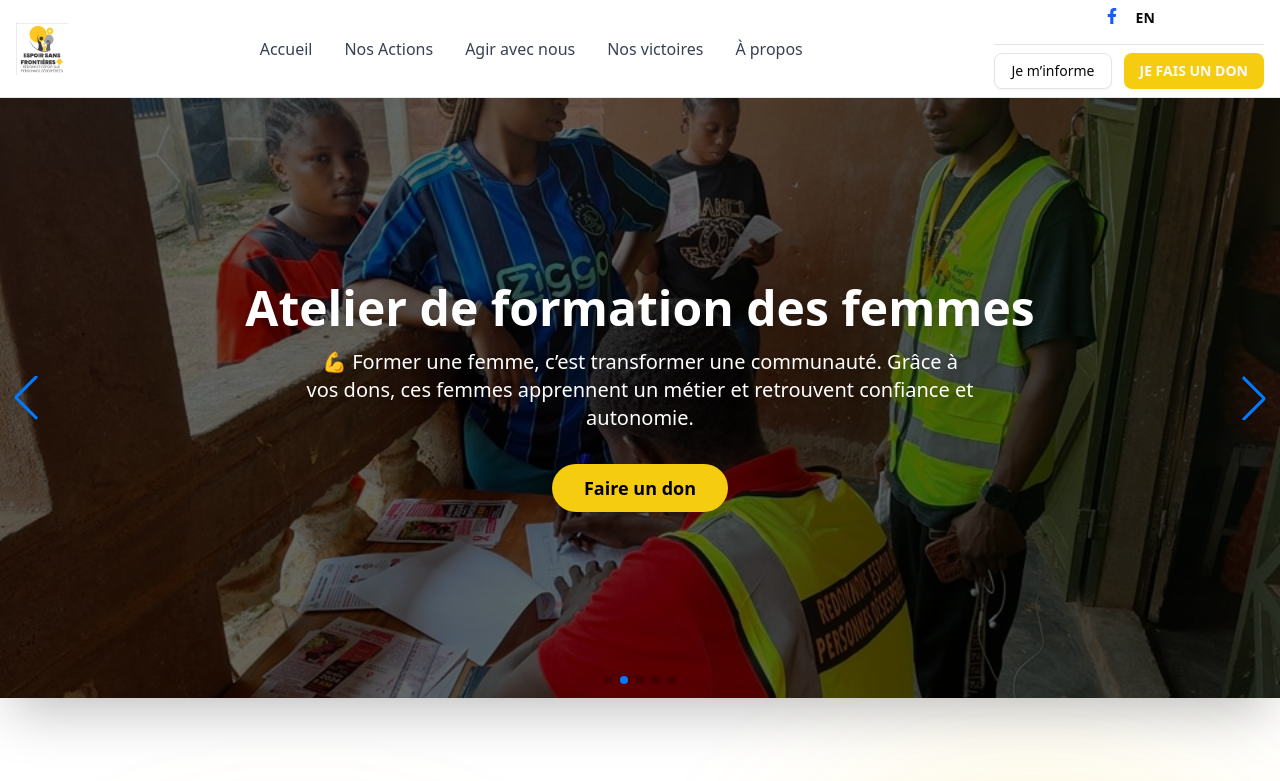
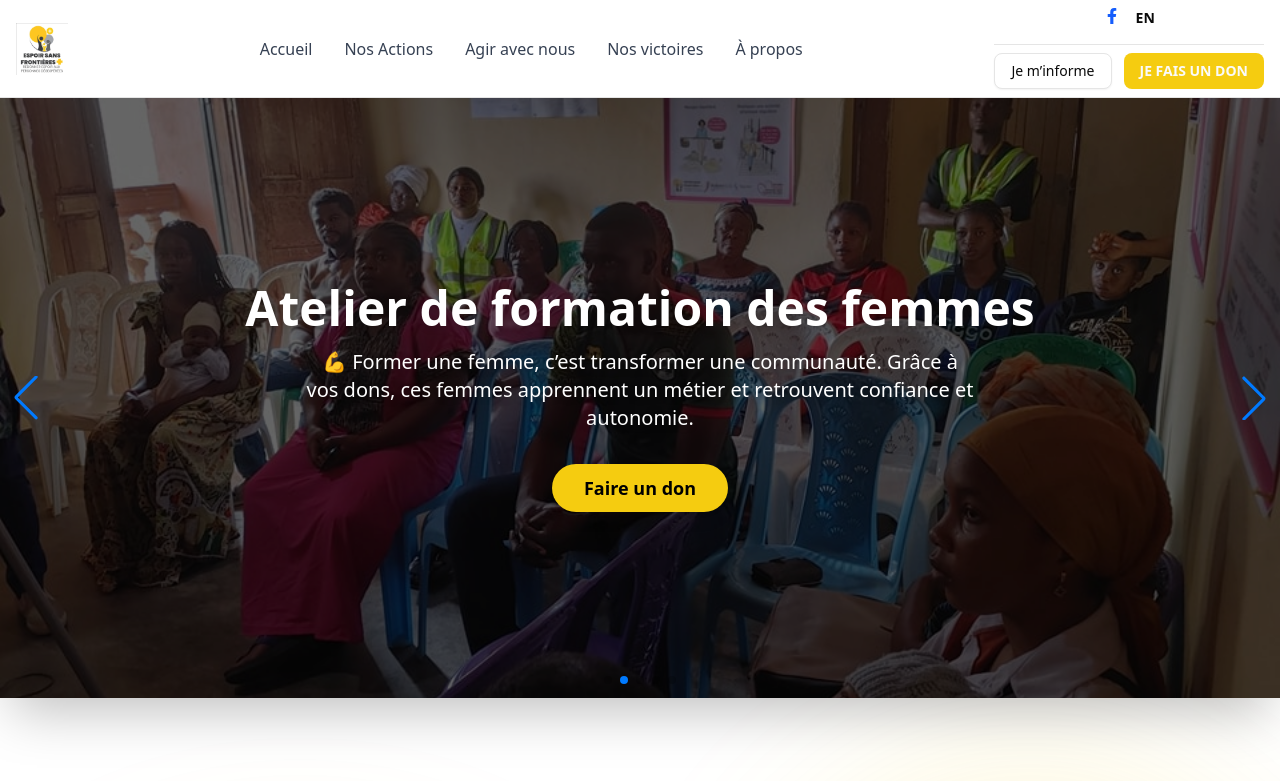
Before and after one commit to glish0/aesfplus, a Next.js app: page /fr in a window 1280 px wide. Shown: the top 781 px of the page. Built offline with nearby package versions, Linux system fonts and the light colour scheme.

Commit message:
ajout des images dans le banner

```diff
--- a/components/PygmySwiper.tsx
+++ b/components/PygmySwiper.tsx
@@ -12,10 +12,10 @@ import { useRouter, useParams } from 'next/navigation';
 
 const images = [
     '/pygmee1.jpg',
-    '/pygme2.jpg',
     '/pygme3.jpg',
-    '/pygme4.jpg',
-    '/pygme5.jpg',
+    '/esf3.jpg',
+    '/education.jpg',
+    '/espoir-enfant-bakaa.jpg',
 ];
 
 interface PygmySwiperProps {
@@ -68,7 +68,7 @@ export default function PygmySwiper({ dict }: PygmySwiperProps) {
                             />
                             <div className="absolute inset-0 bg-black/60"></div>
 
-                            <div className="absolute inset-0 flex flex-col items-center justify-center text-center text-white px-4 sm:px-12 z-10">
+                            <div className="absolute inset-0 flex flex-col items-center  justify-center text-center text-white px-4 sm:px-12 z-10">
                                 <h2 className="text-3xl sm:text-5xl font-bold mb-4 drop-shadow-md">{slide.title}</h2>
                                 <p className="text-lg sm:text-xl mb-8 max-w-2xl drop-shadow-md">{slide.description}</p>
                                 <Button
```
